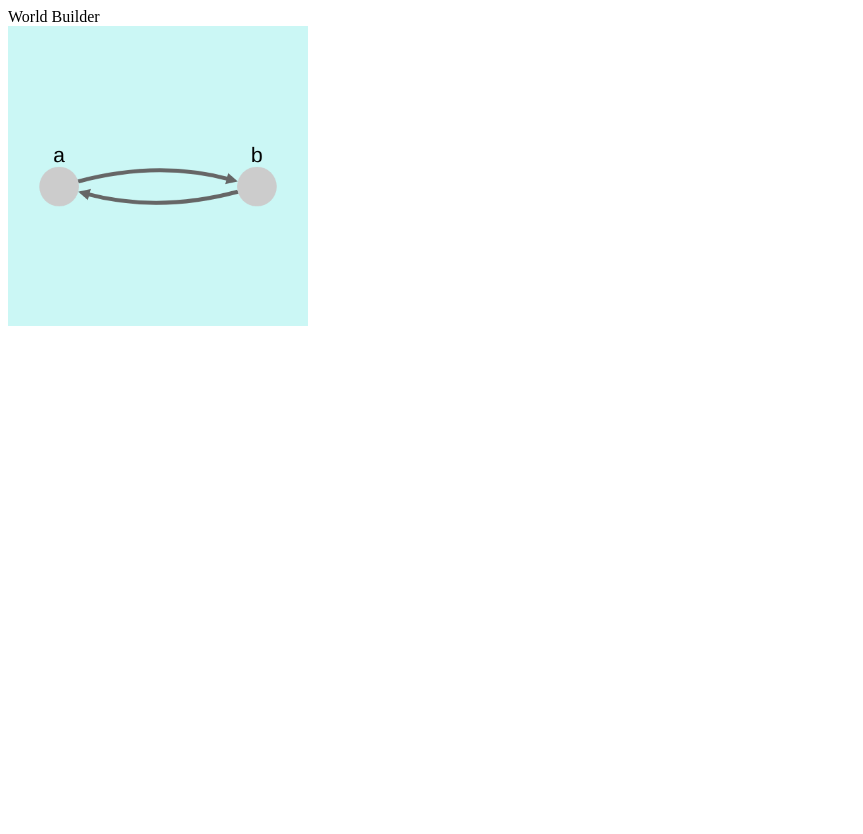
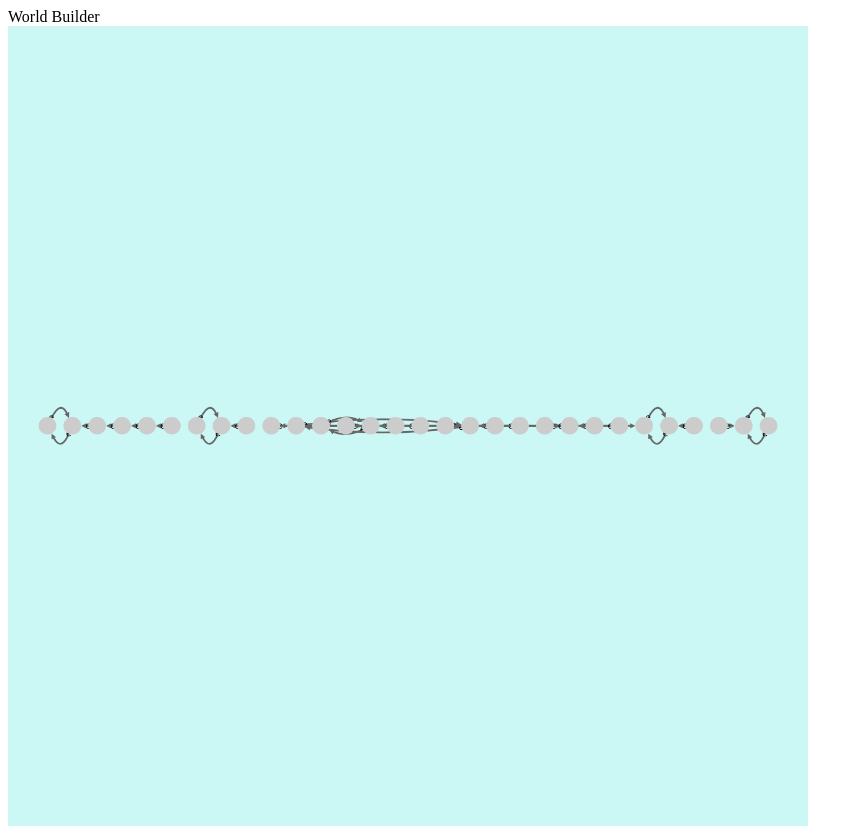
Before and after one commit to Lorecraft-Studios/ProjectKnight002, a website: page client/index.html in a window 1280 px wide. Shown: the whole page, without its empty margins (0-863 px from the left). Before the commit the page ends 800 px from the top, so only its background shows below. Drawn offline with Linux system fonts and the light colour scheme.

Commit message:
Mess around with cytoscape

```diff
--- a/client/css/client.css
+++ b/client/css/client.css
@@ -1,6 +1,6 @@
 #cy {
-  width: 300px;
-  height: 300px;
+  width: 800px;
+  height: 800px;
   display: block;
   background-color: #cbf7f5;
 }
--- a/client/js/client_app.js
+++ b/client/js/client_app.js
@@ -1,28 +1,44 @@
 console.log('Hello World from client_app.js');
+
+
+
+console.log ('***worldData***', worldData)
+
+let elements = [];
+
+
+for (let room in worldData) {
+  let nodeElement = { data: {} };
+  let edgeElement = { data: {} };
+
+  nodeElement.data.id = worldData[room].roomId;
+  nodeElement.data.name = worldData[room].name;
+  nodeElement.data.desc = worldData[room].desc;
+  elements.push(nodeElement);
+
+  for (let dir in worldData[room].exits)
+    if (worldData[room].exits[dir]) {
+      edgeElement.data.source = worldData[room].roomId;
+      edgeElement.data.target = worldData[room].exits[dir];
+      elements.push(edgeElement);
+      console.log('***an Edge Element***', edgeElement)
+    }
+}
+
+console.log('***elements***', elements);
+
+
 
 let cy = cytoscape({
   container: document.getElementById('cy'),
-  elements: [ // list of graph elements to start with
-    { // node a
-      data: { id: 'a' }
-    },
-    { // node b
-      data: { id: 'b' }
-    },
-    { // edge ab
-      data: { id: 'ab', source: 'a', target: 'b' }
-    },
-    { // edge ba
-      data: { id: 'ba', source: 'b', target: 'a' }
-    }
-
-  ],
+  elements: elements,
   style: [ // the stylesheet for the graph
     {
       selector: 'node',
+      shape: 'square',
       style: {
         'background-color': '#ccc',
-        'label': 'data(id)'
+        'label': 'data(room)'
       }
     },
     {
@@ -32,7 +48,8 @@ let cy = cytoscape({
         'width': 3,
         'line-color': '#666',
         'target-arrow-color': '#666',
-        'target-arrow-shape': 'triangle'
+        'target-arrow-shape': 'triangle',
+        'source-label': 'e'
       }
     }
   ],
@@ -41,5 +58,3 @@ let cy = cytoscape({
     rows: 1
   }
 });
-
-console.log('***cy***', cy)
```
